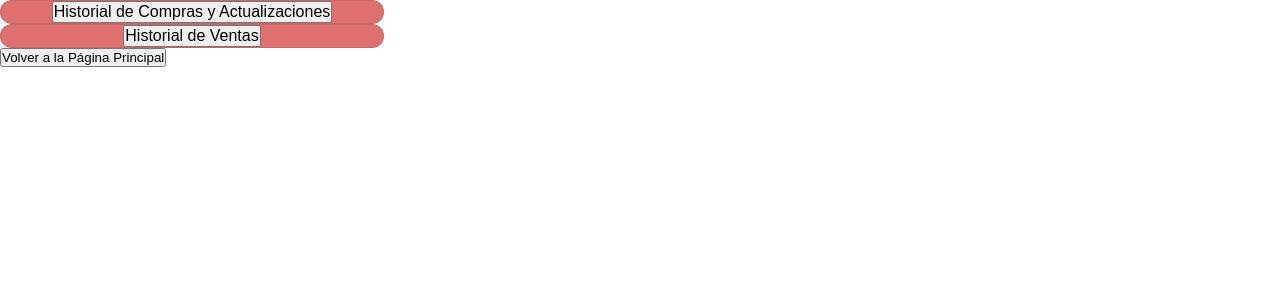
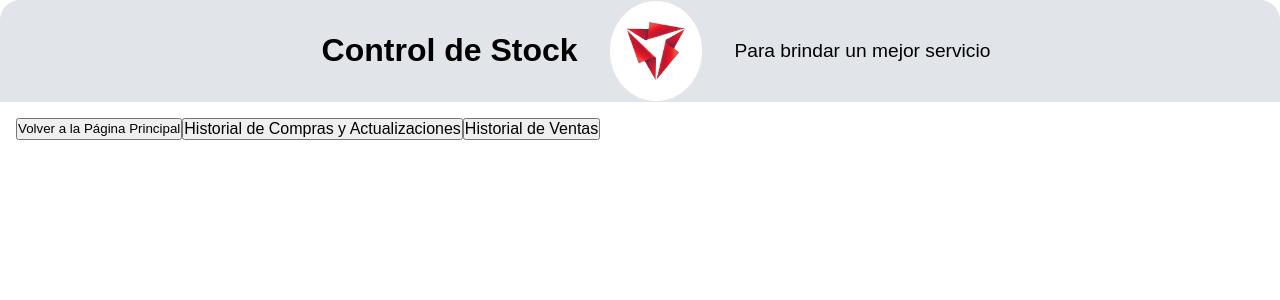
Before and after one commit to Ana-Kuenneth/ventuc-stock, a React (Vite) app: page /historial in a window 1280 px wide. Shown: the top 300 px of the page. Built offline with nearby package versions, Linux system fonts and the light colour scheme; no server answers.

Commit message:
Avance CSS en el registro (historial)

```diff
--- a/src/Home.jsx
+++ b/src/Home.jsx
@@ -5,6 +5,7 @@ import { Link } from "react-router-dom";
 import Modal from "./components/Modal";
 import useStore from "./store/store";
 import ProductForm from "./components/ProductForm";
+import TopPages from "./components/TopPages";
 
 import { FontAwesomeIcon } from "@fortawesome/react-fontawesome";
 import {
@@ -82,13 +83,7 @@ const Home = () => {
     <>
       <div className="contenedorBody">
         <div className="contenedor">
-          <div className="parte1">
-            <h1 className="title">Control de Stock</h1>
-            <div className="contenedorLogo">
-              <img className="imgLogo" src={Logo} alt="logo" />
-            </div>
-            <p className="subtitle">Para brindar un mejor servicio</p>
-          </div>
+          <TopPages />
 
           <div className="parte2">
             <div className="mensajeUsuario">
--- a/src/components/MovementsHistoryPage.jsx
+++ b/src/components/MovementsHistoryPage.jsx
@@ -1,12 +1,16 @@
-import React, { useEffect, useCallback } from "react";
+import React, { useState, useEffect, useCallback } from "react";
 import useStore from "../store/store";
 import { Link } from "react-router-dom";
+import TopPages from "./TopPages";
+import "../styles/Movimientos.css";
 
 const url = "https://ventuc-stock-back.onrender.com";
 
 function HistoryPage() {
   const movements = useStore((state) => state.movements) || [];
   const setMovements = useStore((state) => state.setMovements);
+  const [filteredMovements, setFilteredMovements] = useState([]);
+  const [filter, setFilter] = useState("todos"); // Estado para el filtro
 
   const getMovements = useCallback(async () => {
     try {
@@ -17,6 +21,7 @@ function HistoryPage() {
       const data = await response.json();
 
       setMovements(data);
+      setFilteredMovements(data); // Inicialmente se muestran todos
     } catch (error) {
       console.error("Error:", error);
     }
@@ -26,10 +31,41 @@ function HistoryPage() {
     getMovements();
   }, [getMovements]);
 
+  // Manejar el filtro
+  useEffect(() => {
+    if (filter === "todos") {
+      setFilteredMovements(movements);
+    } else {
+      setFilteredMovements(
+        movements.filter((movement) => movement.type === filter)
+      );
+    }
+  }, [filter, movements]);
+
   return (
     <div>
+      <TopPages />
+
+      <nav className="navHistorial">
+        <Link to="/historial">
+          <button>Volver a todo el historial</button>
+        </Link>{" "}
+        <select
+          value={filter}
+          onChange={(e) => setFilter(e.target.value)}
+          className="filter-select"
+        >
+          <option value="todos">Todos los movimientos</option>
+          <option value="Ingreso de producto">Ingreso de producto nuevo</option>
+          <option value="Actualización de Stock">
+            Actualizaciones por baja
+          </option>
+        </select>
+      </nav>
+
+      <div className="contenedorMovimientos">
         <h1>Historial de Compras y Actualizaciones</h1>
-      <table>
+        <table className="dataTable">
           <thead>
             <tr>
               <th>Número de Movimiento</th>
@@ -42,14 +78,15 @@ function HistoryPage() {
               <th>Descripción del Movimiento</th>
             </tr>
           </thead>
+
           <tbody>
-          {movements.length > 0 ? (
-            movements
+            {filteredMovements && filteredMovements.length > 0 ? (
+              filteredMovements
                 .slice()
                 .reverse()
                 .map((movement, index) => (
                   <tr key={index}>
-                  <td>{movements.length - index}</td>
+                    <td>{filteredMovements.length - index}</td>
                     <td>{movement.type}</td>
                     <td>{movement.code}</td>
                     <td>{movement.name}</td>
@@ -70,10 +107,7 @@ function HistoryPage() {
             )}
           </tbody>
         </table>
-
-      <Link to="/">
-        <button>Volver a la página principal</button>
-      </Link>
+      </div>
     </div>
   );
 }
--- a/src/components/SalesHistoryPage.jsx
+++ b/src/components/SalesHistoryPage.jsx
@@ -1,6 +1,8 @@
 import React, { useEffect, useCallback } from "react";
 import useStore from "../store/store";
 import { Link } from "react-router-dom";
+import TopPages from "./TopPages";
+import "../styles/Movimientos.css";
 
 const url = "https://ventuc-stock-back.onrender.com";
 
@@ -25,7 +27,7 @@ function SalesHistoryPage() {
 
   useEffect(() => {
     getSales();
-    console.log(sales)
+    console.log(sales);
   }, [getSales]);
 
   if (!sales) {
@@ -42,11 +44,20 @@ function SalesHistoryPage() {
 
   return (
     <div>
+      <TopPages />
+
+      <nav className="navHistorial">
+        <Link to="/historial">
+          <button>Volver a todo el historial</button>
+        </Link>{" "}
+      </nav>
+      <div className="contenedorMovimientos">
         <h2>Historial de Ventas</h2>
-      <table>
+        <table className="dataTable">
           <thead>
             <tr>
               <th>Movimiento</th>
+              <th>Código del Movimiento</th>
               <th>Código del Producto</th>
               <th>Nombre del Producto</th>
               <th>Marca</th>
@@ -61,12 +72,14 @@ function SalesHistoryPage() {
             </tr>
           </thead>
           <tbody>
-          {sales.filter(sale => sale && Object.keys(sale).length > 0)
+            {sales
+              .filter((sale) => sale && Object.keys(sale).length > 0)
               .slice()
               .reverse()
               .map((sale, index) => (
                 <tr key={index}>
                   <td>{sale.type}</td>
+                  <td>{sale.code}</td>
                   <td>{sale.productCode}</td>
                   <td>{sale.productName}</td>
                   <td>{sale.productBrand}</td>
@@ -82,10 +95,7 @@ function SalesHistoryPage() {
               ))}
           </tbody>
         </table>
-
-      <Link to="/">
-        <button>Volver a la página principal</button>
-      </Link>{" "}
+      </div>
     </div>
   );
 }
--- /dev/null
+++ b/src/components/TopPages.jsx
@@ -0,0 +1,17 @@
+import React from "react";
+import "../styles/TopPages.css"
+import Logo from "../assets/logo.jpeg";
+
+const TopPages = () => {
+  return (
+    <div className="parte1">
+      <h1 className="title">Control de Stock</h1>
+      <div className="contenedorLogo">
+        <img className="imgLogo" src={Logo} alt="logo" />
+      </div>
+      <p className="subtitle">Para brindar un mejor servicio</p>
+    </div>
+  );
+};
+
+export default TopPages;
--- a/src/pages/HistoryPage.jsx
+++ b/src/pages/HistoryPage.jsx
@@ -2,26 +2,33 @@ import React from "react";
 import useStore from "../store/store";
 import { useNavigate } from "react-router-dom";
 import { Link } from "react-router-dom";
+import Logo from "../assets/logo.jpeg";
+import "../styles/HistoryPage.css";
+import TopPages from "../components/TopPages";
 
 const HistoryPage = () => {
   const navigate = useNavigate();
   return (
     <>
-      <div className="contenedorBtn">
+      <TopPages />
+
+      <nav className="navHistorial">
+        <button onClick={() => navigate("/")}>
+          Volver a la Página Principal
+        </button>
+        <div className="">
           <Link to="/historial-movimientos">
             <button className="botones">
               Historial de Compras y Actualizaciones
             </button>
           </Link>
         </div>
-      <div className="contenedorBtn">
+        <div className="">
           <Link to="/historial-ventas">
             <button className="botones">Historial de Ventas</button>
           </Link>
         </div>
-      <button onClick={() => navigate("/")}>
-        Volver a la Página Principal
-      </button>
+      </nav>
     </>
   );
 };
--- /dev/null
+++ b/src/styles/HistoryPage.css
@@ -0,0 +1,15 @@
+body{
+    margin: 0;
+    padding: 0;
+
+}
+
+.navHistorial{
+    display: flex;
+    flex-direction: row;
+    justify-content: start;
+    width: 100%;
+    margin: 0;
+    padding: 1rem;
+    align-content: flex-start;
+}
--- a/src/styles/Home.css
+++ b/src/styles/Home.css
@@ -44,57 +44,7 @@
 }
 
 /*1era parte*/
-.parte1{
-    display: flex;
-    flex-direction: row;
-    justify-content: center;
-    align-items: center;
-    align-content: center;
-    gap: 2rem;
-
-    background-color: #e1e4e8 ;
-    border-top-left-radius: 20px;
-    border-top-right-radius: 20px;
-    border: solid thin #e1e4e8;
-    height: 25%;
-    width: 100%;
-
-}
-
-.title{
-    padding-left: 2rem;
-    color: #000000;
-}
-
-.contenedorLogo{
-    background-color: #ffffff;
-    border-radius: 50%;
-}
-
-.imgLogo{
-    padding: 1.25rem 1rem 1rem 1rem;
-    width: 5.8rem;
-}
-
-.subtitle {
-    /* padding: 30px 20px 30px 40px; */
-    font-size: 2rem;
-    color: #000000;
-
-    /* width: 50%; */
-    /* display: flex; */
-
-}
-
-.parte1 >p{
-    /* padding: 3% 3% 2% 3%; */
-    font-size: 1.2rem;
-
-    text-align: center;
-    justify-content: center;
-    /* display: flex; */
-    /* width: 50%; */
-}
+/*Top Pages*/
 
 /*2da parte*/
 .parte2{
--- /dev/null
+++ b/src/styles/Movimientos.css
@@ -0,0 +1,97 @@
+.navHistorial {
+    display: flex;
+    flex-direction: row;
+    justify-content: start;
+    width: 100%;
+    margin: 0;
+    padding: 1rem;
+    align-content: flex-start;
+}
+
+.contenedorMovimientos{
+    padding: 1rem;
+}
+
+/*Tabla*/
+.dataTable {
+    display: block;
+    width: 100%;
+    margin: 1em 0;
+}
+
+.dataTable thead,
+.dataTable tbody,
+.dataTable thead tr,
+.dataTable th {
+    display: block;
+}
+
+.dataTable thead {
+    float: left;
+}
+
+.dataTable tbody {
+    width: auto;
+    position: relative;
+    overflow-x: auto;
+}
+
+.dataTable td,
+.dataTable th {
+    padding: .5em;
+    line-height: 1em;
+    border-bottom: 1px dashed #ccc;
+    box-sizing: border-box;
+    overflow-x: hidden;
+    overflow-y: auto;
+}
+
+.dataTable th {
+    text-align: left;
+    background: rgba(0, 0, 0, 0.14);
+    border-bottom: 1px dashed #aaa;
+}
+
+.dataTable tbody tr {
+    display: table-cell;
+}
+
+.dataTable tbody td {
+    display: block;
+}
+
+.dataTable tr:nth-child(odd) {
+    background: rgba(0, 0, 0, 0.07);
+}
+
+@media screen and (min-width: 50em) {
+
+    .dataTable {
+        display: table;
+    }
+
+    .dataTable thead {
+        display: table-header-group;
+        float: none;
+    }
+
+    .dataTable tbody {
+        display: table-row-group;
+    }
+
+    .dataTable thead tr,
+    .dataTable tbody tr {
+        display: table-row;
+    }
+
+    .dataTable th,
+    .dataTable tbody td {
+        display: table-cell;
+    }
+
+    .dataTable td,
+    .dataTable th {
+        width: auto;
+    }
+
+}
--- /dev/null
+++ b/src/styles/TopPages.css
@@ -0,0 +1,51 @@
+.parte1{
+    display: flex;
+    flex-direction: row;
+    justify-content: center;
+    align-items: center;
+    align-content: center;
+    gap: 2rem;
+
+    background-color: #e1e4e8 ;
+    border-top-left-radius: 20px;
+    border-top-right-radius: 20px;
+    border: solid thin #e1e4e8;
+    height: 25%;
+    width: 100%;
+
+}
+
+.title{
+    padding-left: 2rem;
+    color: #000000;
+}
+
+.contenedorLogo{
+    background-color: #ffffff;
+    border-radius: 50%;
+}
+
+.imgLogo{
+    padding: 1.25rem 1rem 1rem 1rem;
+    width: 5.8rem;
+}
+
+.subtitle {
+    /* padding: 30px 20px 30px 40px; */
+    font-size: 2rem;
+    color: #000000;
+
+    /* width: 50%; */
+    /* display: flex; */
+
+}
+
+.parte1 >p{
+    /* padding: 3% 3% 2% 3%; */
+    font-size: 1.2rem;
+
+    text-align: center;
+    justify-content: center;
+    /* display: flex; */
+    /* width: 50%; */
+}
```
Lines whose indentation alone changed are shown as unchanged.
